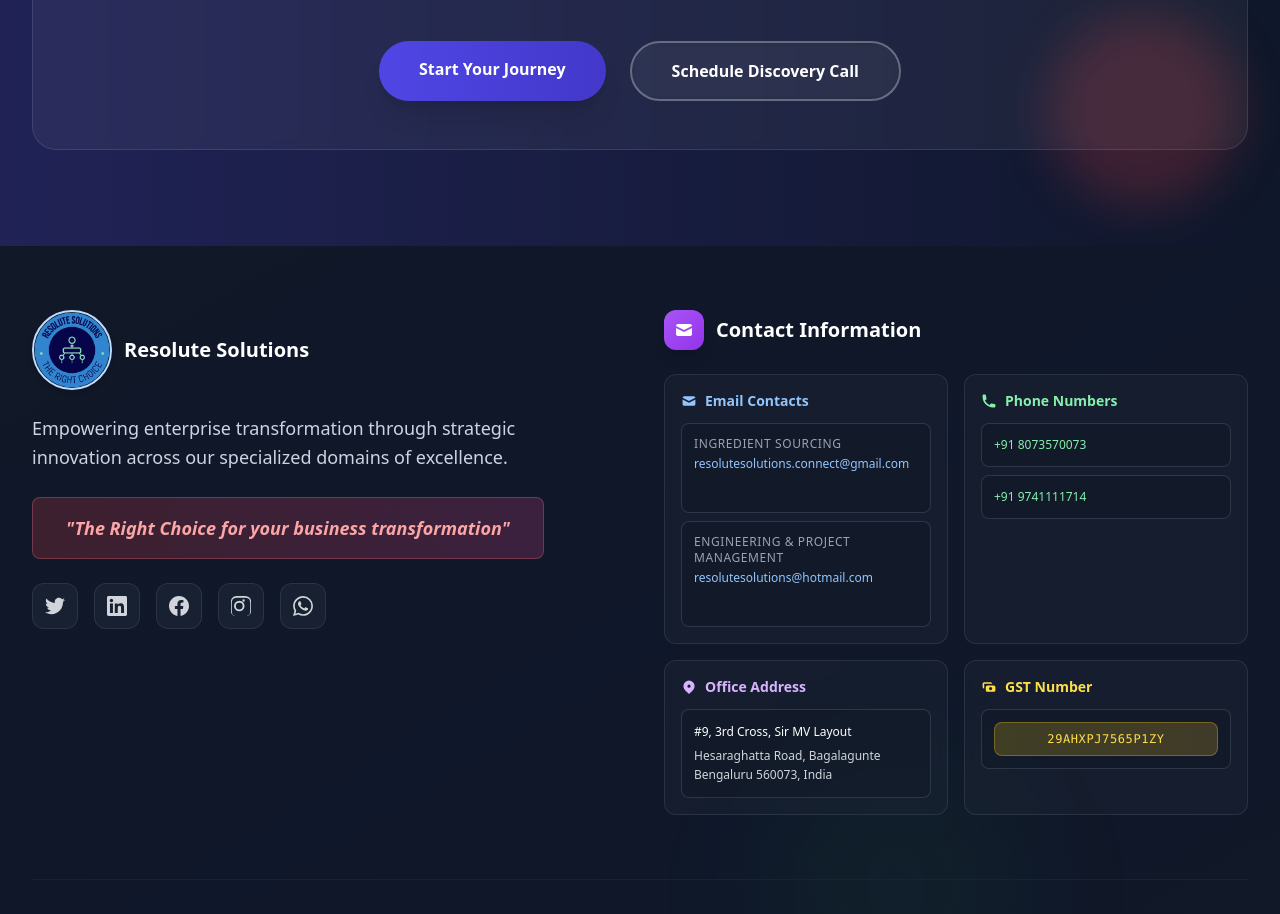
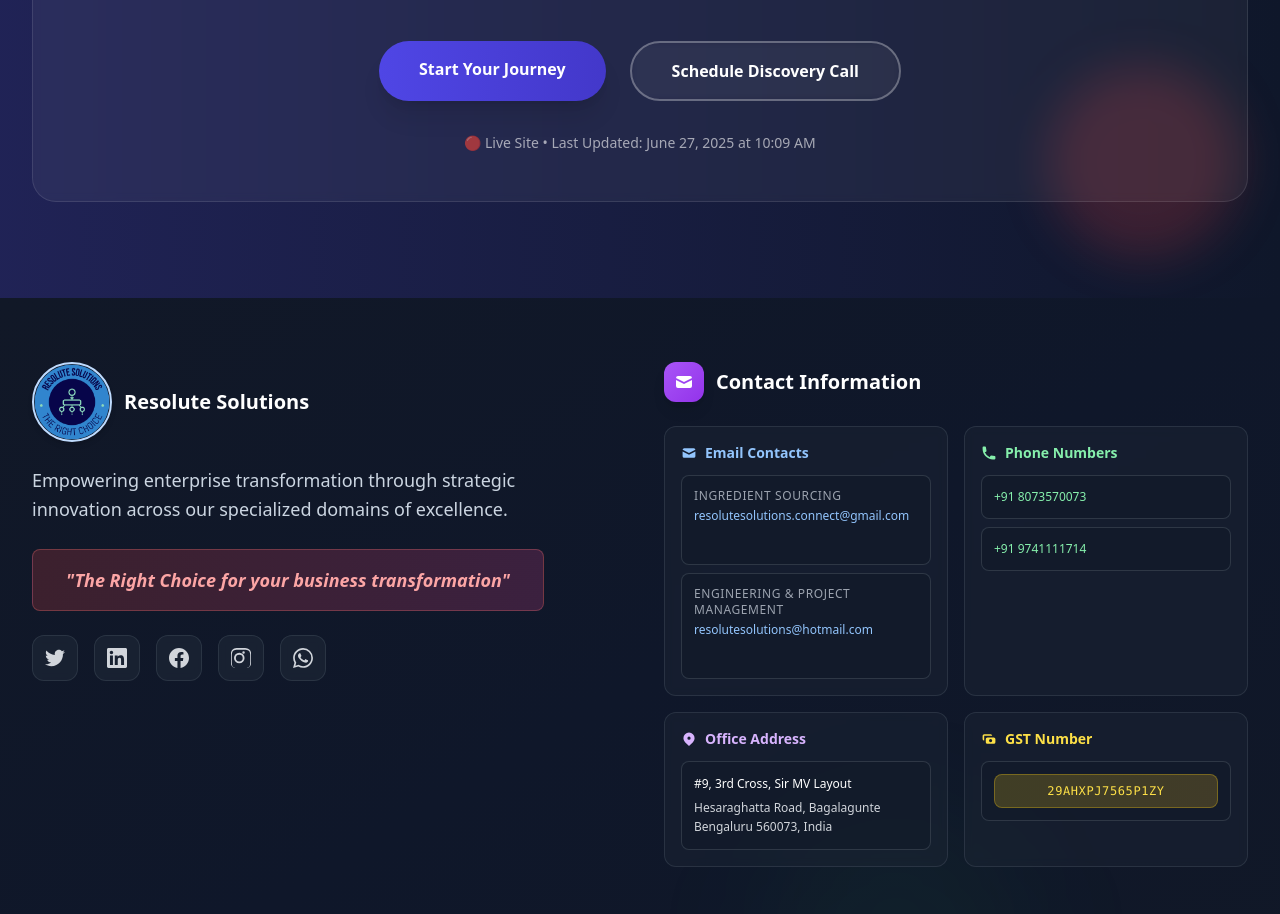
Before and after one commit to Tez861910/ResoluteSolutions, a React (Vite) app: page / in a window 1280 px wide. Shown: the part 3040-3954 px from the top of the page. Built offline with nearby package versions, Linux system fonts and the light colour scheme.

Commit message:
LIVE EDIT TEST: Add live update indicator to demonstrate live editing workflow

```diff
--- a/src/pages/Home.jsx
+++ b/src/pages/Home.jsx
@@ -292,6 +292,18 @@
                 Schedule Discovery Call
               </a>
             </div>
+            {/* Live Update Indicator */}
+            <div className="mt-8 text-center">
+              <p className="text-white/60 text-sm">
+                🔴 Live Site • Last Updated: {new Date().toLocaleDateString('en-US', {
+                  year: 'numeric',
+                  month: 'long',
+                  day: 'numeric',
+                  hour: '2-digit',
+                  minute: '2-digit'
+                })}
+              </p>
+            </div>
           </div>
         </div>
       </section>
```
